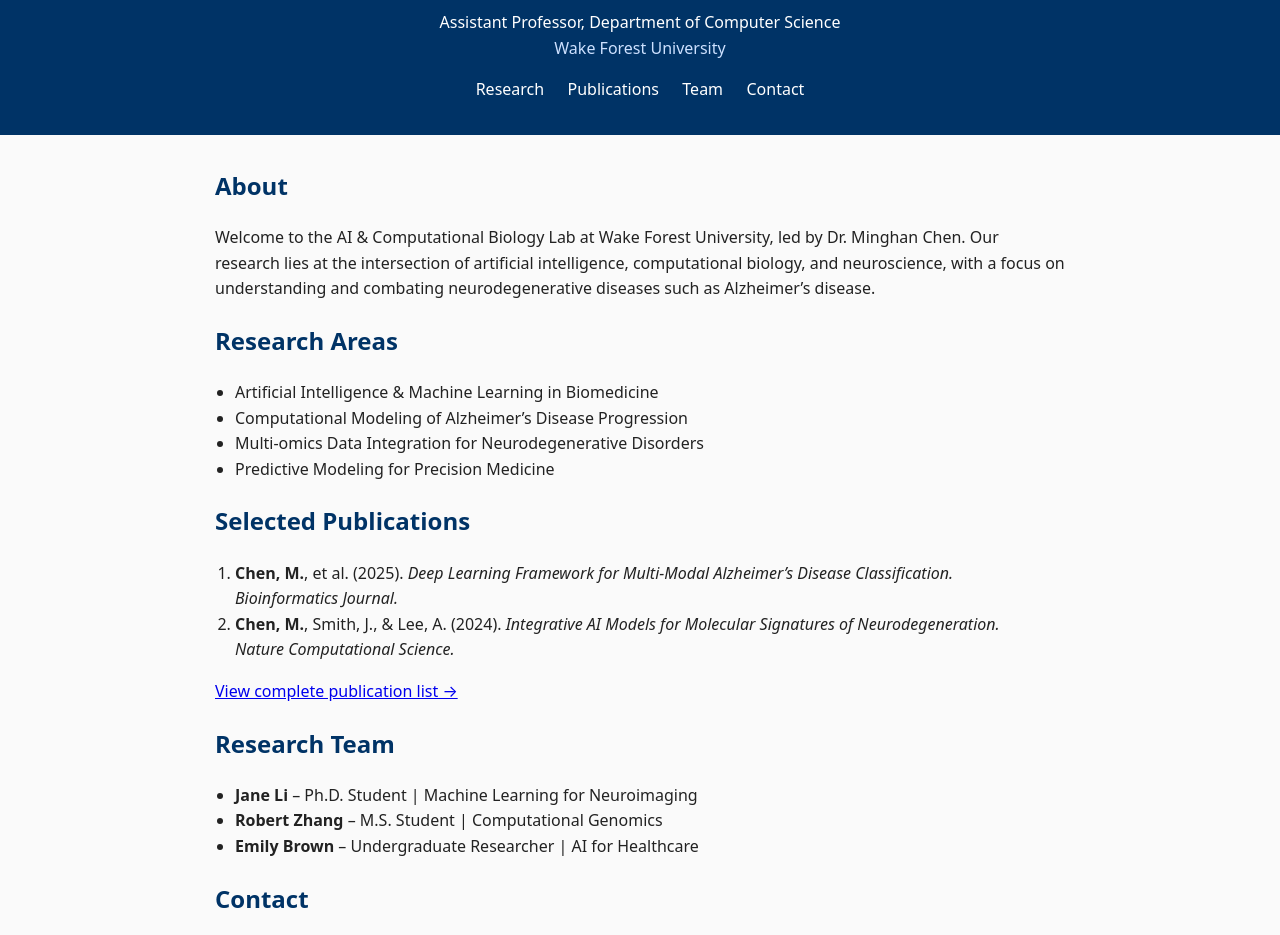
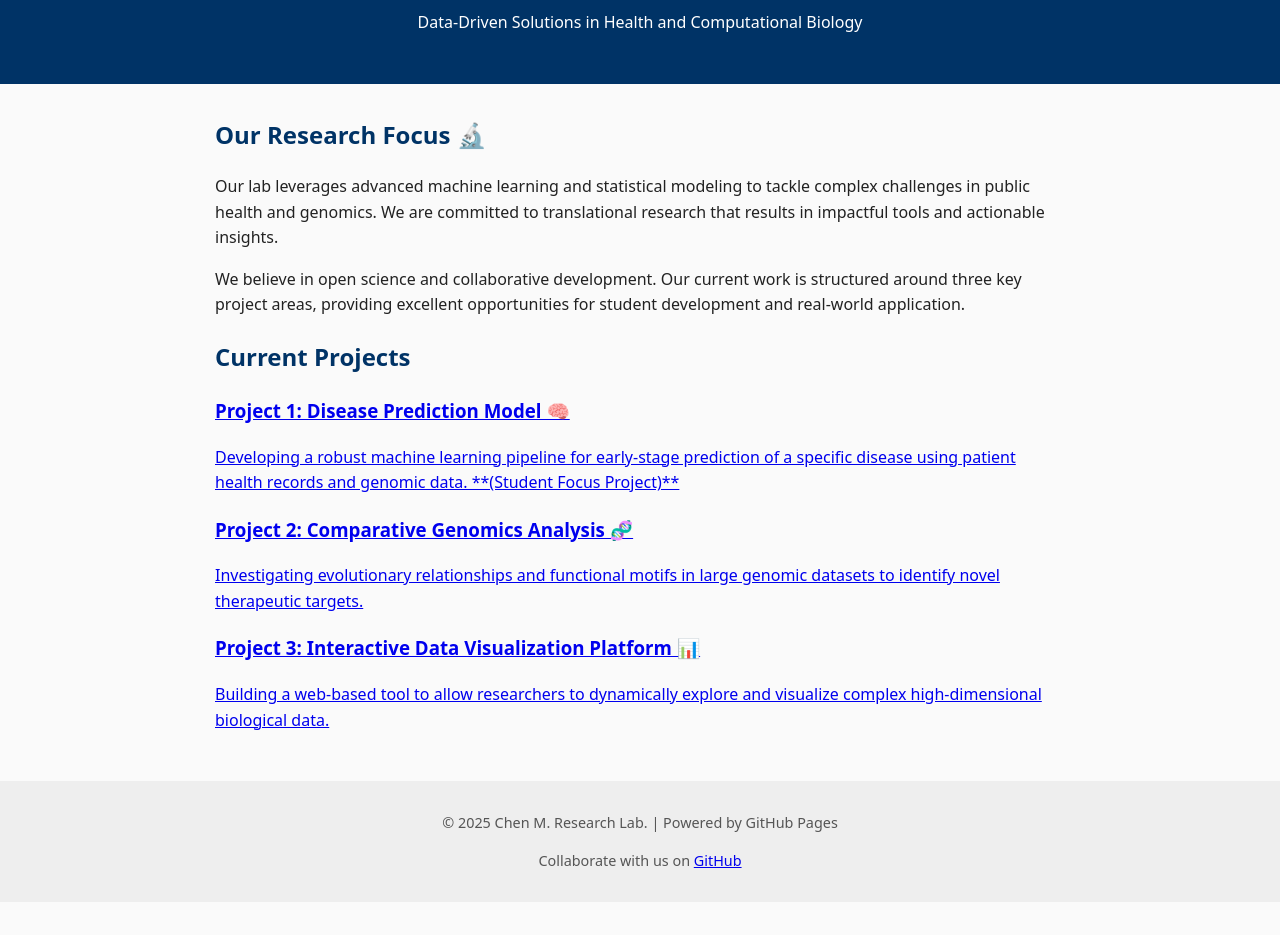
Before and after one commit to chenm19/chenm19, a plain HTML site: page index.html in a window 1280 px wide. Shown: the part 116-1051 px from the top of the page. After the commit the page ends 1018 px from the top, so only its background shows below. Drawn offline with Linux system fonts and the light colour scheme.

Commit message:
Update index.html

```diff
--- a/index.html
+++ b/index.html
@@ -1,85 +1,52 @@
-<!doctype html>
+<!DOCTYPE html>
 <html lang="en">
 <head>
-  <meta charset="utf-8" />
-  <meta name="viewport" content="width=device-width, initial-scale=1" />
-  <title>Dr. Minghan Chen – AI & Computational Biology Lab</title>
-  <link rel="stylesheet" href="style.css" />
+    <meta charset="UTF-8">
+    <meta name="viewport" content="width=device-width, initial-scale=1.0">
+    <title>Chen Research Lab - Data Science & Bioinformatics</title>
+    <link rel="stylesheet" href="style.css">
+    <link href="https://fonts.googleapis.com/css2?family=Roboto:wght@300;400;700&display=swap" rel="stylesheet">
 </head>
-
 <body>
     <header>
-    <h1>Dr. Minghan Chen</h1>
-    <p>Assistant Professor, Department of Computer Science<br>
-       <a href="https://cs.wfu.edu/" target="_blank">Wake Forest University</a></p>
-    <nav>
-      <a href="#research">Research</a>
-      <a href="#publications">Publications</a>
-      <a href="#team">Team</a>
-      <a href="#contact">Contact</a>
-    </nav>
+        <div class="container">
+            <h1>Chen M. Research Lab</h1>
+            <p>Data-Driven Solutions in Health and Computational Biology</p>
+        </div>
     </header>
 
-  <main>
-    <section id="about">
-      <h2>About</h2>
-      <p>
-        Welcome to the AI & Computational Biology Lab at Wake Forest University, led by
-        Dr. Minghan Chen. Our research lies at the intersection of artificial intelligence,
-        computational biology, and neuroscience, with a focus on understanding and
-        combating neurodegenerative diseases such as Alzheimer’s disease.
-      </p>
+    <main class="container">
+        <section class="about">
+            <h2>Our Research Focus 🔬</h2>
+            <p>Our lab leverages advanced machine learning and statistical modeling to tackle complex challenges in public health and genomics. We are committed to translational research that results in impactful tools and actionable insights.</p>
+            <p>We believe in open science and collaborative development. Our current work is structured around three key project areas, providing excellent opportunities for student development and real-world application.</p>
         </section>
 
-    <section id="research">
-      <h2>Research Areas</h2>
-      <ul>
-        <li>Artificial Intelligence & Machine Learning in Biomedicine</li>
-        <li>Computational Modeling of Alzheimer’s Disease Progression</li>
-        <li>Multi-omics Data Integration for Neurodegenerative Disorders</li>
-        <li>Predictive Modeling for Precision Medicine</li>
-      </ul>
-    </section>
+        <section class="projects-grid">
+            <h2>Current Projects</h2>
 
-    <section id="publications">
-      <h2>Selected Publications</h2>
-      <ol>
-        <li>
-          <b>Chen, M.</b>, et al. (2025).
-          <i>Deep Learning Framework for Multi-Modal Alzheimer’s Disease Classification.</i><br>
-          <em>Bioinformatics Journal.</em>
-        </li>
-        <li>
-          <b>Chen, M.</b>, Smith, J., & Lee, A. (2024).
-          <i>Integrative AI Models for Molecular Signatures of Neurodegeneration.</i><br>
-          <em>Nature Computational Science.</em>
-        </li>
-      </ol>
-      <p><a href="publications.html">View complete publication list →</a></p>
-    </section>
+            <a href="project1-disease-prediction.html" class="project-card student-project">
+                <h3>Project 1: Disease Prediction Model 🧠</h3>
+                <p>Developing a robust machine learning pipeline for early-stage prediction of a specific disease using patient health records and genomic data. **(Student Focus Project)**</p>
+            </a>
 
-    <section id="team">
-      <h2>Research Team</h2>
-      <ul>
-        <li><b>Jane Li</b> – Ph.D. Student | Machine Learning for Neuroimaging</li>
-        <li><b>Robert Zhang</b> – M.S. Student | Computational Genomics</li>
-        <li><b>Emily Brown</b> – Undergraduate Researcher | AI for Healthcare</li>
-      </ul>
-    </section>
+            <a href="project2-genomics.html" class="project-card">
+                <h3>Project 2: Comparative Genomics Analysis 🧬</h3>
+                <p>Investigating evolutionary relationships and functional motifs in large genomic datasets to identify novel therapeutic targets.</p>
+            </a>
 
-    <section id="contact">
-      <h2>Contact</h2>
-      <p>
-        📍 Department of Computer Science, Wake Forest University (Winston-Salem, NC)<br>
-        ✉️ <a href="mailto:chenm19@wfu.edu">chenm19@wfu.edu</a><br>
-        🌐 <a href="https://scholar.google.com" target="_blank">Google Scholar</a> |
-        <a href="https://orcid.org" target="_blank">ORCID</a>
-      </p>
+            <a href="project3-data-viz.html" class="project-card">
+                <h3>Project 3: Interactive Data Visualization Platform 📊</h3>
+                <p>Building a web-based tool to allow researchers to dynamically explore and visualize complex high-dimensional biological data.</p>
+            </a>
         </section>
     </main>
 
     <footer>
-    <p>© 2025 Minghan Chen | Wake Forest University</p>
+        <div class="container">
+            <p>&copy; 2025 Chen M. Research Lab. | Powered by GitHub Pages</p>
+            <p>Collaborate with us on <a href="https://github.com/chenm19/chenm19.github.io" target="_blank">GitHub</a></p>
+        </div>
     </footer>
 </body>
 </html>
```
Lines whose indentation alone changed are shown as unchanged.
